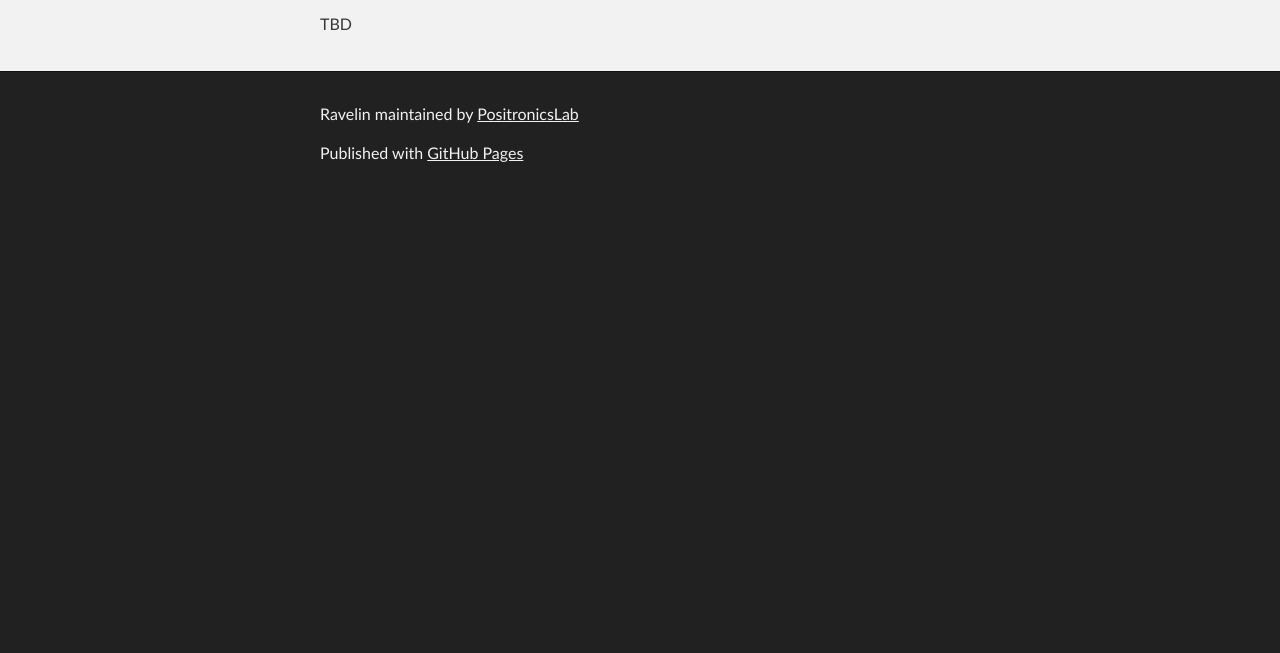
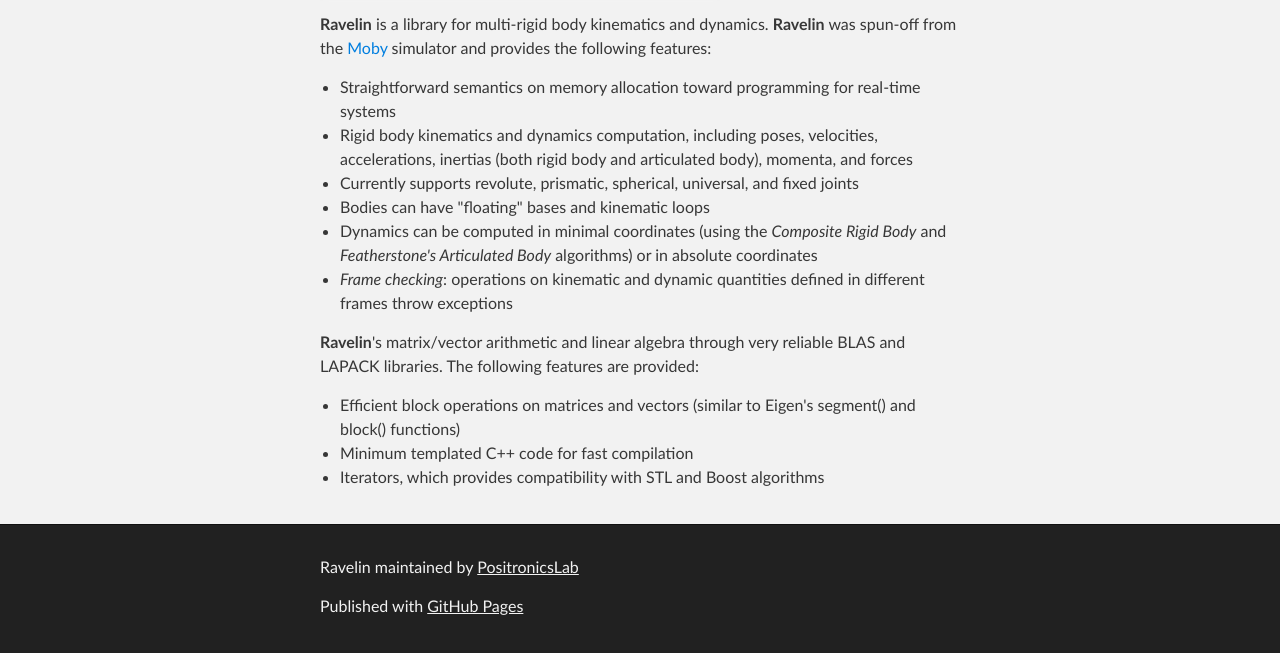
Before and after one commit to PositronicsLab/Ravelin, a plain HTML site: page index.html in a window 1280 px wide. Shown: the part 563-1216 px from the top of the page. Before the commit the page ends 800 px from the top, so only its background shows below. Drawn offline with Linux system fonts and the light colour scheme.

Commit message:
Create gh-pages branch via GitHub

```diff
--- a/index.html
+++ b/index.html
@@ -33,7 +33,25 @@
       <section id="main_content" class="inner">
         <p><img src="https://camo.githubusercontent.com/f9db64acc89e492a5425de8bb20adffd04f2b6bf/687474703a2f2f7777772e6b756b2d776568726d616368742e64652f67656665636874652f696d672f6c616e646175322e6a7067" alt="Ravelin"></p>
 
-<p>TBD</p>
+<p><strong>Ravelin</strong> is a library for multi-rigid body kinematics and dynamics. <strong>Ravelin</strong> was spun-off from the <a href="positronicslab.github.io/Ravelin">Moby</a> simulator and provides the following features:</p>
+
+<ul>
+<li>Straightforward semantics on memory allocation toward programming for real-time systems</li>
+<li>Rigid body kinematics and dynamics computation, including poses, velocities, accelerations, inertias (both rigid body and articulated body), momenta, and forces</li>
+<li>Currently supports revolute, prismatic, spherical, universal, and fixed joints</li>
+<li>Bodies can have "floating" bases and kinematic loops</li>
+<li>Dynamics can be computed in minimal coordinates (using the <em>Composite Rigid Body</em> and <em>Featherstone's Articulated Body</em> algorithms) or in absolute coordinates </li>
+<li>
+<em>Frame checking</em>: operations on kinematic and dynamic quantities defined in different frames throw exceptions</li>
+</ul>
+
+<p><strong>Ravelin</strong>'s matrix/vector arithmetic and linear algebra through very reliable BLAS and LAPACK libraries. The following features are provided:</p>
+
+<ul>
+<li>Efficient block operations on matrices and vectors (similar to Eigen's segment() and block() functions)</li>
+<li>Minimum templated C++ code for fast compilation</li>
+<li>Iterators, which provides compatibility with STL and Boost algorithms</li>
+</ul>
       </section>
     </div>
 
```
Also changed, not shown: params.json (+1 -1 lines).
